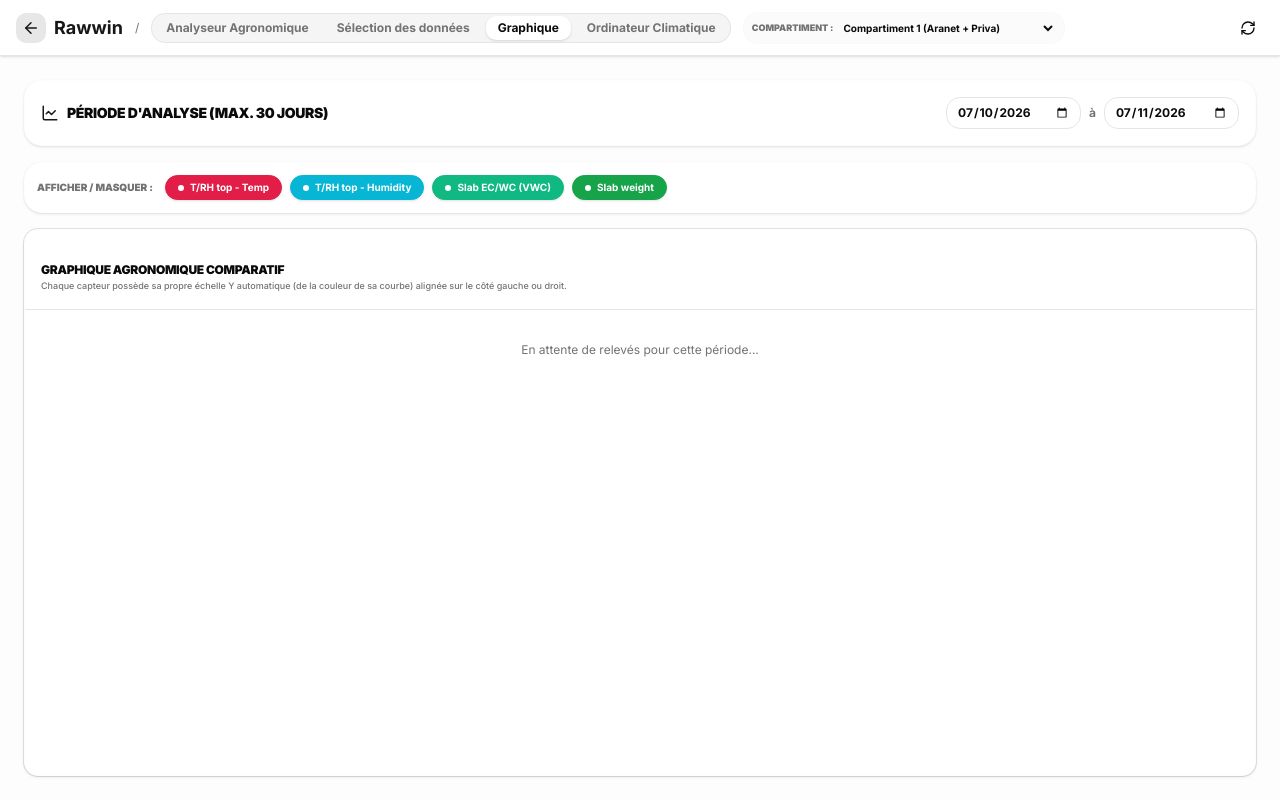
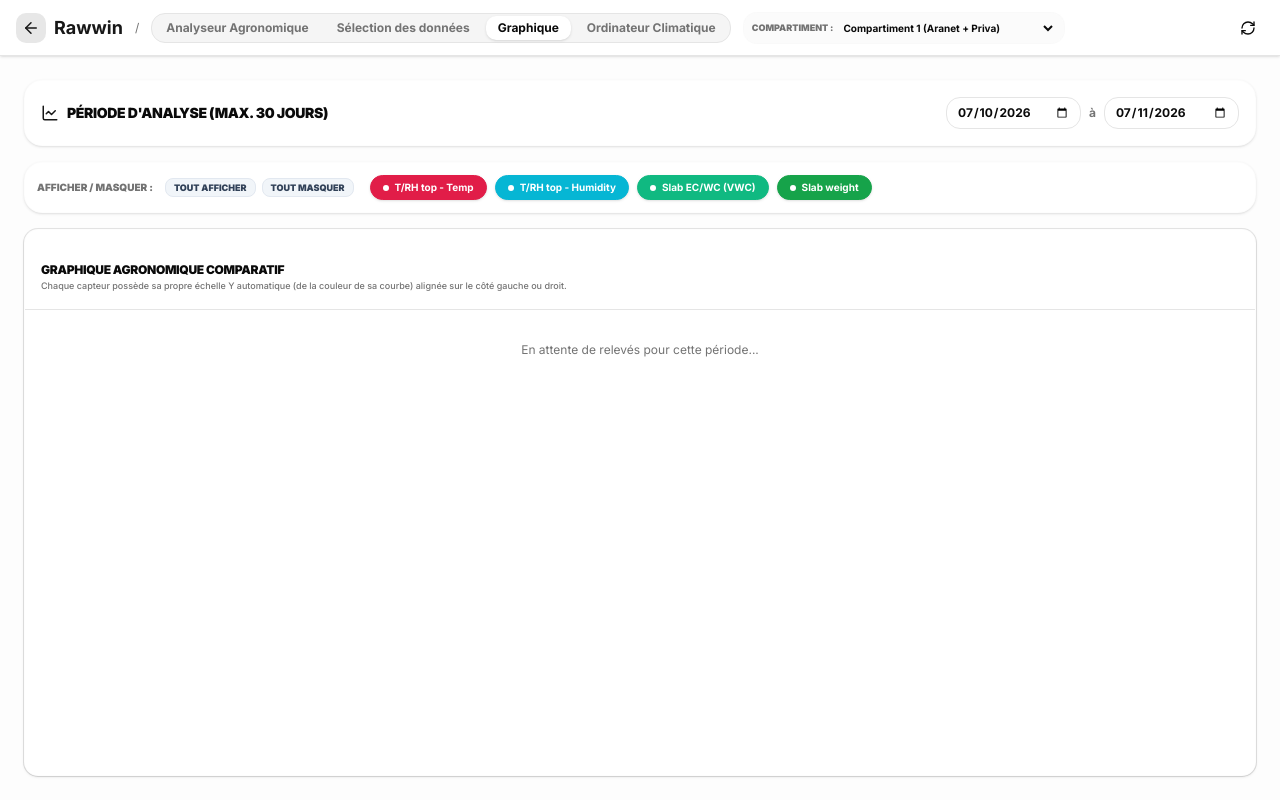
Before and after one commit to gestionmailay-lgtm/rawwin, a Next.js app: page /dashboard/aranet in a window 1280 px wide. Built offline with nearby package versions, Linux system fonts and the light colour scheme.

Commit message:
Ajout des boutons generaux Tout afficher et Tout masquer sur l'onglet graphique

```diff
--- a/app/dashboard/aranet/page.tsx
+++ b/app/dashboard/aranet/page.tsx
@@ -2024,6 +2024,20 @@ export default function AranetUnifiedDashboard() {
                   {selectedKeys.length > 0 && (
                     <div className="flex flex-wrap items-center gap-2 bg-background p-3 rounded-2xl border border-muted/20 shadow-sm shrink-0 animate-in fade-in duration-300">
                       <span className="text-[10px] font-black text-muted-foreground uppercase mr-1">Afficher / Masquer :</span>
+                      <div className="flex items-center gap-1.5 mr-2 shrink-0">
+                        <button
+                          onClick={() => setHiddenKeysOnChart([])}
+                          className="px-2 py-0.5 rounded-md text-[9px] font-black uppercase bg-slate-100 hover:bg-slate-200 border border-slate-200 text-slate-700 transition-colors"
+                        >
+                          Tout afficher
+                        </button>
+                        <button
+                          onClick={() => setHiddenKeysOnChart(selectedKeys)}
+                          className="px-2 py-0.5 rounded-md text-[9px] font-black uppercase bg-slate-100 hover:bg-slate-200 border border-slate-200 text-slate-700 transition-colors"
+                        >
+                          Tout masquer
+                        </button>
+                      </div>
                       {selectedKeys.map(key => {
                         const m = allMetrics.find(item => item.key === key);
                         if (!m) return null;
```
